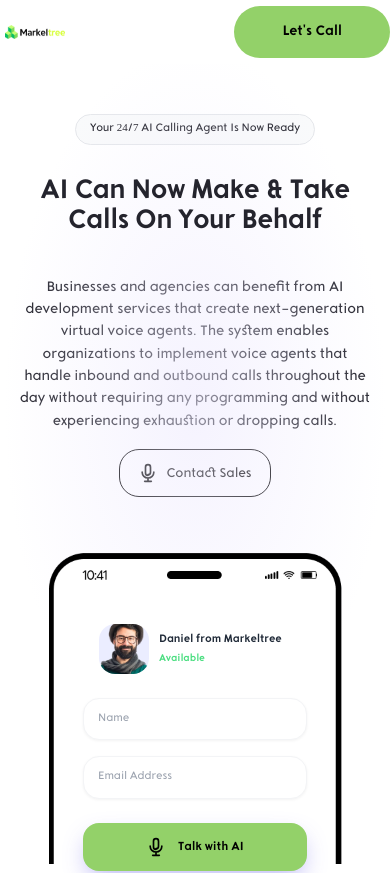
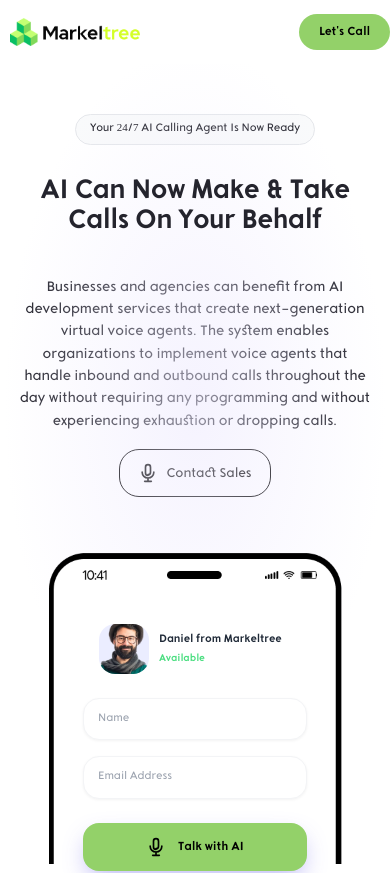
Before and after one commit to Markeltree/ai-voice, a React (Vite) app: page / in a window 390 px wide. Shown: the top 873 px of the page. Built offline with nearby package versions, Linux system fonts and the light colour scheme; a web font is replaced by a local one.

Commit message:
header responsive

```diff
--- a/src/components/CtaSection.jsx
+++ b/src/components/CtaSection.jsx
@@ -23,9 +23,9 @@
 
   return (
     <section className="w-full bg-white">
-      <div className="max-w-7xl mx-auto">
+      <div className="max-w-7xl mx-auto px-4 sm:px-6 lg:px-8">
         {/* Main Bento Container with #93D169 Theme */}
-        <div className="relative overflow-hidden bg-[#2D2B3D] rounded-[50px] p-12 flex flex-col items-center text-center shadow-[0_40px_120px_-20px_rgba(147,209,105,0.2)]">
+        <div className="relative overflow-hidden bg-[#2D2B3D] rounded-[28px] sm:rounded-[40px] md:rounded-[50px] p-6 sm:p-10 md:p-12 flex flex-col items-center text-center shadow-[0_40px_120px_-20px_rgba(147,209,105,0.2)]">
 
           {/* --- VOICE AGENT FLOATING ELEMENTS --- */}
           <div className="absolute inset-0 pointer-events-none">
@@ -63,22 +63,22 @@
           {/* --- MAIN CONTENT --- */}
           <div className="relative z-10 max-w-4xl">
             {/* Label */}
-            <div className="inline-flex items-center gap-2 px-4 py-1.5 rounded-full bg-[#93D169]/10 border border-[#93D169]/20 mb-10">
+            <div className="inline-flex items-center gap-2 px-3 py-1 sm:px-4 sm:py-1.5 rounded-full bg-[#93D169]/10 border border-[#93D169]/20 mb-6 sm:mb-10">
                <div className="w-2 h-2 bg-[#93D169] rounded-full animate-ping" />
-               <span className="text-[#93D169] text-[10px] font-black uppercase tracking-[0.2em]">Plug It In. Never Miss a Call Again</span>
+               <span className="text-[#93D169] text-[9px] sm:text-[10px] font-black uppercase tracking-[0.15em] sm:tracking-[0.2em]">Plug It In. Never Miss a Call Again</span>
             </div>
 
-            <h2 className="text-white text-5xl md:text-7xl font-black leading-[0.1] mb-8 tracking-tighter">
-              Your Phones Are Always Answered. <br />
+            <h2 className="text-white text-[28px] sm:text-5xl md:text-7xl font-black leading-[1.1] mb-5 sm:mb-8 tracking-tighter">
+              Your Phones Are Always Answered. <br className="hidden sm:block" />
               <span className="text-[#93D169]">Even at 3AM.</span>
             </h2>
 
-            <p className="text-white/60 text-lg md:text-2xl font-medium leading-relaxed mb-14 max-w-2xl mx-auto">
+            <p className="text-white/60 text-base sm:text-lg md:text-2xl font-medium leading-relaxed mb-8 sm:mb-14 max-w-2xl mx-auto">
               Meet your new AI receptionist, sounds human, works 24/7, speaks 40+ languages, and never puts a customer on hold.
             </p>
 
             {/* CTA Button - High Contrast */}
-            <button onClick={() => window.location.href = '/#call'}  className="group relative flex items-center gap-4 bg-[#93D169] text-[#0F0B1E] px-14 py-6 rounded-3xl font-black text-xl transition-all hover:scale-105 hover:shadow-[0_20px_60px_rgba(147,209,105,0.4)] mx-auto active:scale-95">
+            <button onClick={() => window.location.href = '/#call'} className="group relative flex items-center gap-3 sm:gap-4 bg-[#93D169] text-[#0F0B1E] px-8 py-4 sm:px-14 sm:py-6 rounded-2xl sm:rounded-3xl font-black text-base sm:text-xl transition-all hover:scale-105 hover:shadow-[0_20px_60px_rgba(147,209,105,0.4)] mx-auto active:scale-95">
                <svg width="24" height="24" fill="currentColor" viewBox="0 0 24 24">
                   <path d="M12 14c1.66 0 3-1.34 3-3V5c0-1.66-1.34-3-3-3S9 3.34 9 5v6c0 1.66 1.34 3 3 3z" />
                   <path d="M17 11c0 2.76-2.24 5-5 5s-5-2.24-5-5H5c0 3.53 2.61 6.43 6 6.92V21h2v-3.08c3.39-.49 6-3.39 6-6.92h-2z" />
@@ -88,7 +88,7 @@
           </div>
 
           {/* Bottom Live Visualizer Bars */}
-          <div className="absolute bottom-12 flex gap-1.5 h-16 items-center">
+          <div className="hidden sm:flex absolute bottom-8 md:bottom-12 gap-1.5 h-10 md:h-16 items-center">
              {[0.4, 0.7, 1.2, 0.9, 0.5, 0.8, 1.1, 0.6].map((d, i) => (
                 <div
                   key={i}
--- a/src/components/Header.jsx
+++ b/src/components/Header.jsx
@@ -8,7 +8,7 @@
 
         <a
           href="#call"
-          className="text-sm font-semibold text-black bg-[#93D169] rounded-full px-12 py-4 transition-all duration-200"
+          className="text-xs sm:text-sm font-semibold text-black bg-[#93D169] rounded-full px-5 py-2.5 sm:px-8 sm:py-3 md:px-12 md:py-4 transition-all duration-200 whitespace-nowrap"
         >
           Let's Call
         </a>
--- a/src/index.css
+++ b/src/index.css
@@ -747,8 +747,8 @@
   }
 
   .main-logo {
-    max-width: 95px;
-    padding: 13px;
+    max-width: 200px;
+    padding: 10px;
   }
 
   /* Hero */
@@ -866,8 +866,7 @@
   }
 
   .main-logo {
-    max-width: 80px;
-    padding: 10px;
+    max-width: 180px;
   }
 
   /* Hero */
@@ -974,8 +973,7 @@
   }
 
   .main-logo {
-    max-width: 70px;
-    padding: 5px;
+    max-width: 150px;
   }
 
   /* Hero */
@@ -1146,7 +1144,7 @@
   }
 
   .main-logo {
-    max-width: 62px;
+    max-width: 130px;
   }
 
   /* Hero */
@@ -1265,7 +1263,7 @@
   }
 
   .main-logo {
-    max-width: 54px;
+    max-width: 100px;
   }
 
   /* Hero */
```
Also changed, not shown: 5 other files (tests, documents, lock files or other folders).
